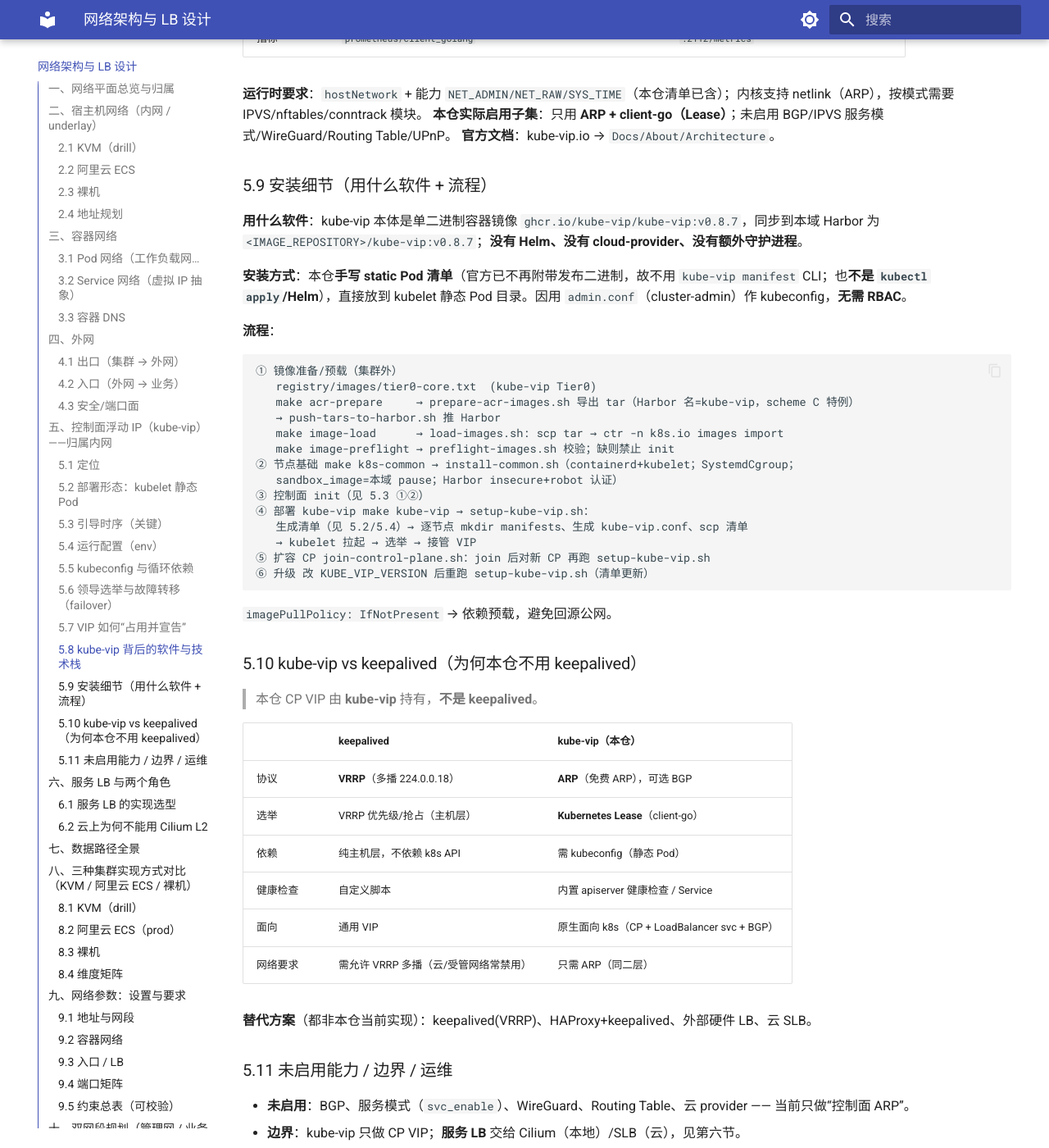
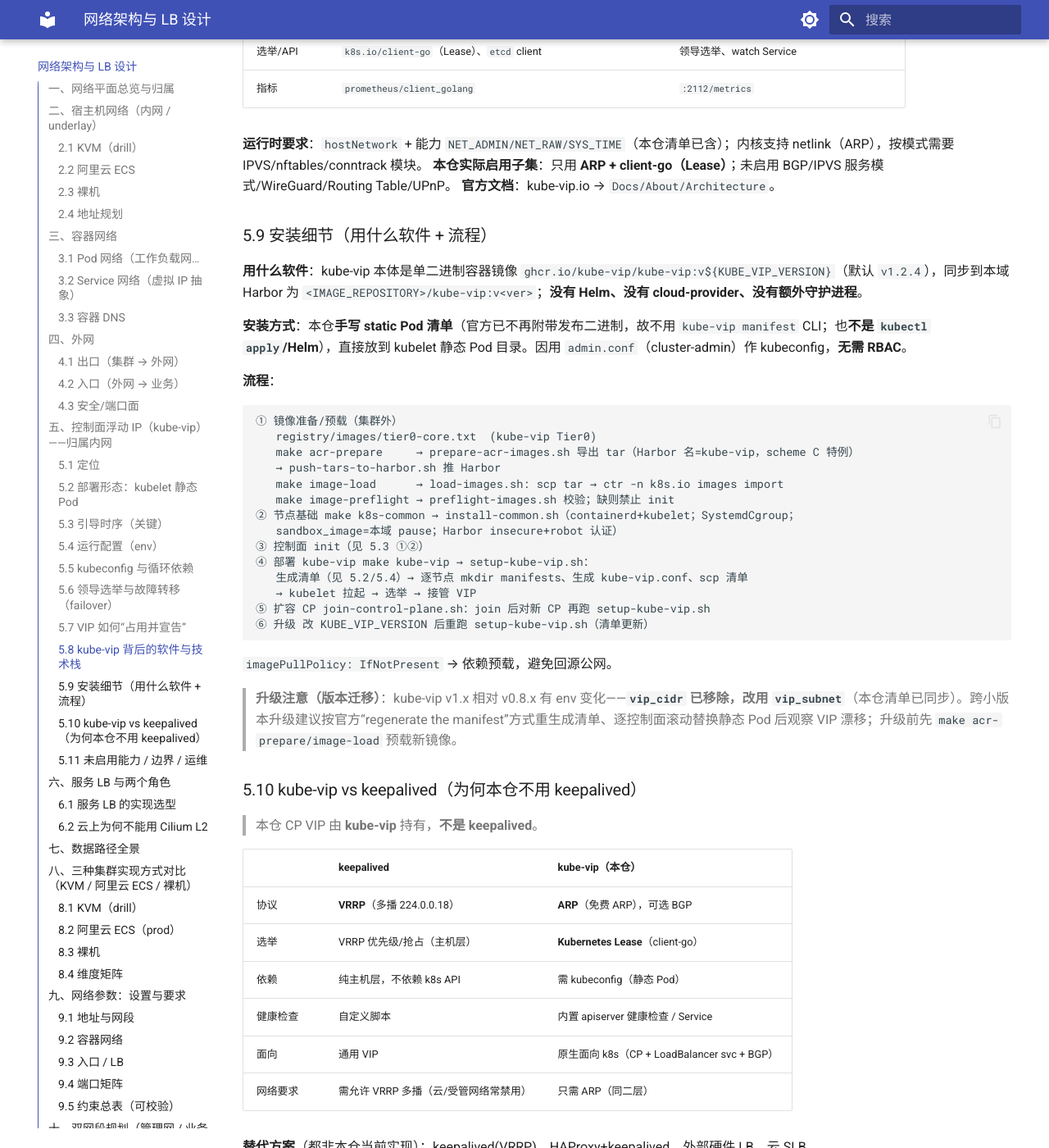
Before and after one commit to baokuaiyun/kvm-k8s-platform, an MkDocs documentation site: the page built from docs/network-architecture.md, in a window 1280 px wide and 1400 px high, scrolled down 7418 px. Shown: the whole window at 82% size. Built offline with MkDocs 1.6.1 and Material for MkDocs 9.7.7, drawn with Linux system fonts in a browser that asks for light colours; some of the changed text lies outside the part shown.

Commit message:
chore(kube-vip): 升级 0.8.7 -> 1.2.4 并适配 v1.x env
- variables.mk KUBE_VIP_VERSION=1.2.4；tier0 镜像 tag 同步
- setup-kube-vip.sh: 默认版本 1.2.4；vip_cidr -> vip_subnet（v1.x 已移除 vip_cidr）
- docs 版本/参数引用同步；补升级注意（跨小版本建议重生成静态 Pod 清单）

````diff
--- a/docs/network-architecture.md
+++ b/docs/network-architecture.md
@@ -166,7 +166,7 @@ Service 是“如何稳定地访问一组 Pod”，**地址是虚拟的**，由
 ### 5.2 部署形态：kubelet 静态 Pod
 - `kubernetes/scripts/setup-kube-vip.sh` 在**每台控制面**生成清单并下发到 `/etc/kubernetes/manifests/kube-vip.yaml`；
 - kubelet 发现清单自动拉起（**静态 Pod**，`hostNetwork: true`，`args: ["manager"]`）；
-- 镜像 `${IMAGE_REPOSITORY}/kube-vip:v0.8.7`（Harbor 里名字就是 `kube-vip`，见 5.9）；
+- 镜像 `${IMAGE_REPOSITORY}/kube-vip:v${KUBE_VIP_VERSION}`（默认 `v1.2.4`；Harbor 里名字就是 `kube-vip`，见 5.9）；
 - 能力：`NET_ADMIN/NET_RAW/SYS_TIME`。
 
 ### 5.3 引导时序（关键）
@@ -186,7 +186,7 @@ Service 是“如何稳定地访问一组 Pod”，**地址是虚拟的**，由
 | `vip_arp` | `true` | 用 ARP/L2 宣告 |
 | `port` | `6443` | 暴露端口 |
 | `vip_interface` | `enp1s0`（留空自动探测） | VIP 所在网卡 |
-| `vip_cidr` | `32` | VIP 前缀 |
+| `vip_subnet` | `32` | VIP 前缀（v1.x 用 `vip_subnet`；v0.8.x 的 `vip_cidr` 已移除） |
 | `cp_enable` | `true` | 启用控制面模式 |
 | `cp_namespace` | `kube-system` | 命名空间 |
 | `vip_leaderelection` | `true` | 用 Kubernetes Lease 选举 |
@@ -225,7 +225,7 @@ kube-vip 是 **Go 单二进制/容器**，直接操作宿主内核网络。其
 **官方文档**：kube-vip.io → `Docs/About/Architecture`。
 
 ### 5.9 安装细节（用什么软件 + 流程）
-**用什么软件**：kube-vip 本体是单二进制容器镜像 `ghcr.io/kube-vip/kube-vip:v0.8.7`，同步到本域 Harbor 为 `<IMAGE_REPOSITORY>/kube-vip:v0.8.7`；**没有 Helm、没有 cloud-provider、没有额外守护进程**。
+**用什么软件**：kube-vip 本体是单二进制容器镜像 `ghcr.io/kube-vip/kube-vip:v${KUBE_VIP_VERSION}`（默认 `v1.2.4`），同步到本域 Harbor 为 `<IMAGE_REPOSITORY>/kube-vip:v<ver>`；**没有 Helm、没有 cloud-provider、没有额外守护进程**。
 
 **安装方式**：本仓**手写 static Pod 清单**（官方已不再附带发布二进制，故不用 `kube-vip manifest` CLI；也**不是 `kubectl apply`/Helm**），直接放到 kubelet 静态 Pod 目录。因用 `admin.conf`（cluster-admin）作 kubeconfig，**无需 RBAC**。
 
@@ -247,6 +247,8 @@ kube-vip 是 **Go 单二进制/容器**，直接操作宿主内核网络。其
 ⑥ 升级 改 KUBE_VIP_VERSION 后重跑 setup-kube-vip.sh（清单更新）
 ```
 `imagePullPolicy: IfNotPresent` → 依赖预载，避免回源公网。
+
+> **升级注意（版本迁移）**：kube-vip v1.x 相对 v0.8.x 有 env 变化——**`vip_cidr` 已移除，改用 `vip_subnet`**（本仓清单已同步）。跨小版本升级建议按官方“regenerate the manifest”方式重生成清单、逐控制面滚动替换静态 Pod 后观察 VIP 漂移；升级前先 `make acr-prepare/image-load` 预载新镜像。
 
 ### 5.10 kube-vip vs keepalived（为何本仓不用 keepalived）
 > 本仓 CP VIP 由 **kube-vip** 持有，**不是 keepalived**。
````
Also changed, not shown: docs/acr-image-sync.md (+1 -1 lines), docs/parameters.md (+1 -1 lines), 3 other files.
